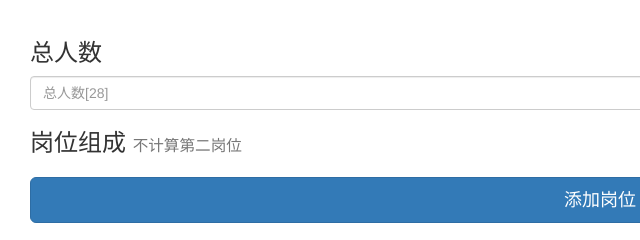
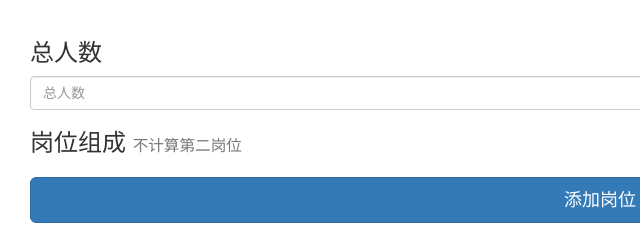
Before and after one commit to WangYuanStudio/wage-calculator, a plain HTML site: page index.html in a window 1280 px wide. Shown: the top 240 px of the page, 40-680 px from the left. Drawn offline with nearby package versions, Linux system fonts and the light colour scheme.

Commit message:
删掉了默认总人数

```diff
--- a/index.html
+++ b/index.html
@@ -13,7 +13,7 @@
     <div class="main container">
       <h3>总人数</h3>
       <div class="input-group">
-        <input type="number" oninput="update()" class="form-control" id="count" placeholder="总人数[28]" aria-describedby="basic-addon2">
+        <input type="number" oninput="update()" class="form-control" id="count" placeholder="总人数" aria-describedby="basic-addon2">
         <span class="input-group-addon" id="basic-addon2">人</span>
       </div>
       <h3>岗位组成 <small>不计算第二岗位</small></h3>
```
